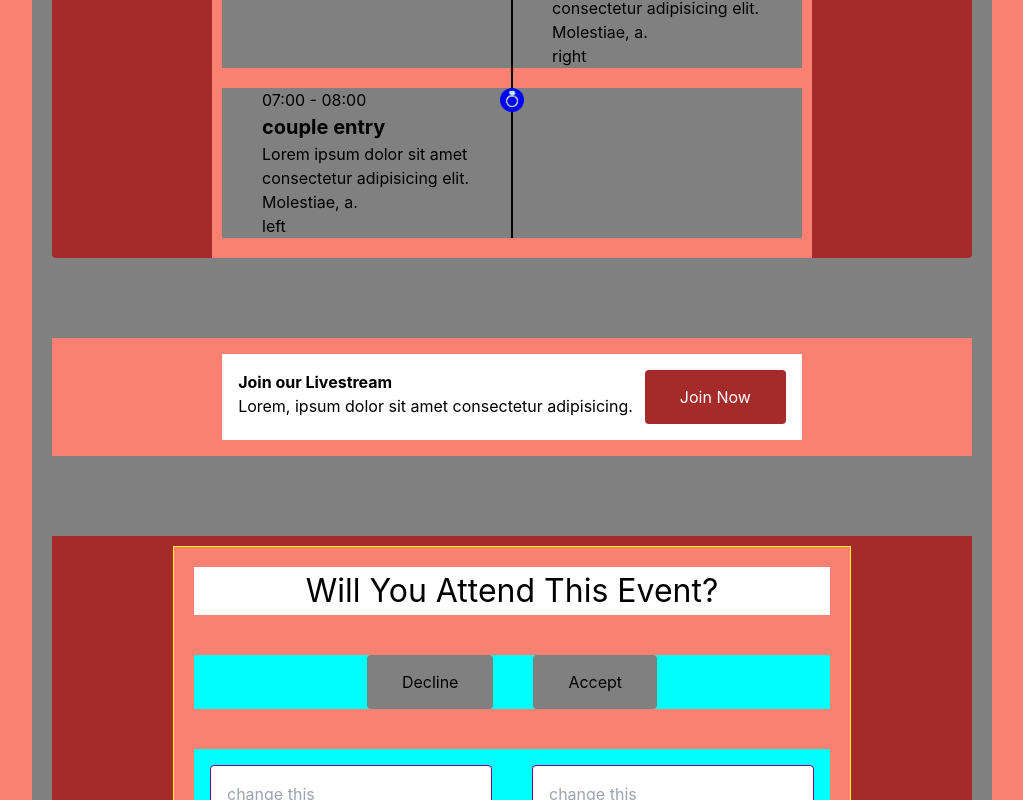
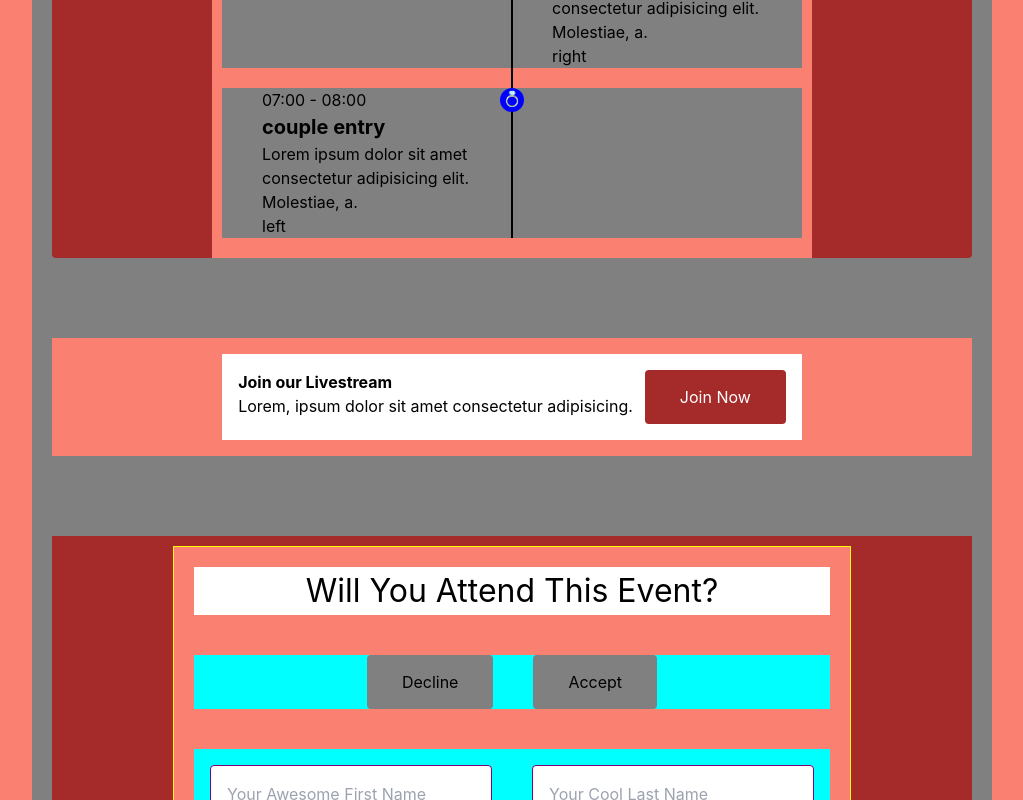
Before and after one commit to Keemchard/Wedding-Invitation, a React (Create React App) app: page / in a window 1280 px wide. Both pictures are taken after a click on the button "Accept". Shown: the part 1362-2162 px from the top of the page, without its empty margins (128-1151 px from the left). Built offline with nearby package versions, Linux system fonts and the light colour scheme.

Commit message:
🎨 modeify input field FC and guest form

```diff
--- a/src/components/InputField.tsx
+++ b/src/components/InputField.tsx
@@ -4,12 +4,18 @@ interface InputType extends InputHTMLAttributes<HTMLInputElement> {
   inputBorder: string;
   inputTextColor: string;
   inputBgColor: string;
+  inputWidth: string;
+  inputWeight: string;
+  inputFont: string;
 }
 
 const InputField: FC<Partial<InputType>> = ({
   inputBorder = "1px solid purple",
   inputTextColor = "black",
   inputBgColor = "white",
+  inputWidth,
+  inputWeight,
+  inputFont,
   ...props // property of InputHTMLAttributes<HTMLInputElement> type
 }) => {
   return (
@@ -18,6 +24,8 @@ const InputField: FC<Partial<InputType>> = ({
         border: inputBorder,
         color: inputTextColor,
         backgroundColor: inputBgColor,
+        width: inputWidth,
+        fontWeight: inputWeight,
       }}
       className="p-[1rem] rounded"
       placeholder="change this"
--- a/src/pages/main-page/sections/components/GuestForm.tsx
+++ b/src/pages/main-page/sections/components/GuestForm.tsx
@@ -5,8 +5,16 @@ const GuestForm = () => {
   return (
     <form className="p-[1rem]">
       <div className="flex gap-10">
-        <InputField />
-        <InputField />
+        <InputField type="text" placeholder="Your Awesome First Name" />
+        <InputField type="text" placeholder="Your Cool Last Name" />
+      </div>
+      <div className="mt-[1rem]">
+        <InputField
+          type="submit"
+          value={`submit`.toUpperCase()}
+          inputWidth="100%"
+          inputWeight="bold"
+        />
       </div>
     </form>
   );
```
